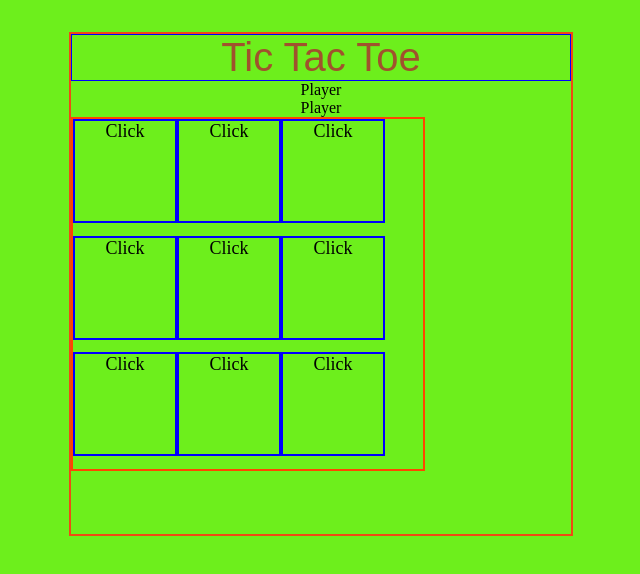
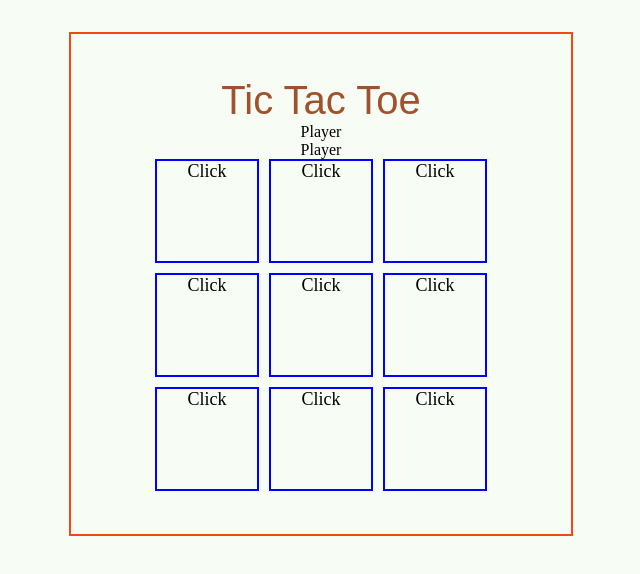
Before and after one commit to gogouravr/Tic-Tac-Toe, a React (Vite) app: page / in a window 1280 px wide. Shown: the top 574 px of the page, without its empty margins (319-959 px from the left). Built offline with nearby package versions, Linux system fonts and the light colour scheme.

Commit message:
Styling changes

```diff
--- a/src/components/GameBoard/GameBoard.jsx
+++ b/src/components/GameBoard/GameBoard.jsx
@@ -2,11 +2,12 @@
 export default function GameBoard({ board, clickHandler }) {
     return (
         <div className="board">
-            {board.map((row, rowIdx) =>
-                row.map((cell, colIdx) =>
+            {board.map((row, rowIdx) => {
+                return <div className="board__row" key={rowIdx}> {row.map((cell, colIdx) =>
                     <span onClick={() => clickHandler(rowIdx, colIdx)} className="cell" key={`${rowIdx}${colIdx}`}>
                         {cell.symbol || 'Click'}
-                    </span>))}
+                    </span>)}</div>
+            })}
         </div>
     )
 }
--- a/src/index.css
+++ b/src/index.css
@@ -1,7 +1,7 @@
 html,
 body,
 root {
-  background-color: #6def1c;
+  background-color: #f7fcf4;
   height: 100%;
   width: 100%;
   margin: 0;
@@ -12,6 +12,10 @@ root {
   border: 2px solid rgb(239, 74, 19);
   height: 500px;
   width: 500px;
+  display: flex;
+  flex-direction: column;
+  justify-content: center;
+  align-items: center;
   margin: auto;
 }
 
@@ -19,15 +23,21 @@ root {
   font-size: 2.5rem;
   font-family: sans-serif;
   color: sienna;
-  border: 1px solid blue;
 }
 
 .board {
-  border: 2px solid orangered;
-  height: 350px;
-  width: 350px;
   display: flex;
+  flex-direction: column;
+  align-items: center;
+  gap: 10px;
+}
+
+.board__row {
+  display: flex;
+  justify-content: center;
+  align-items: center;
   flex-wrap: wrap;
+  gap: 10px;
 }
 
 .cell {
```
